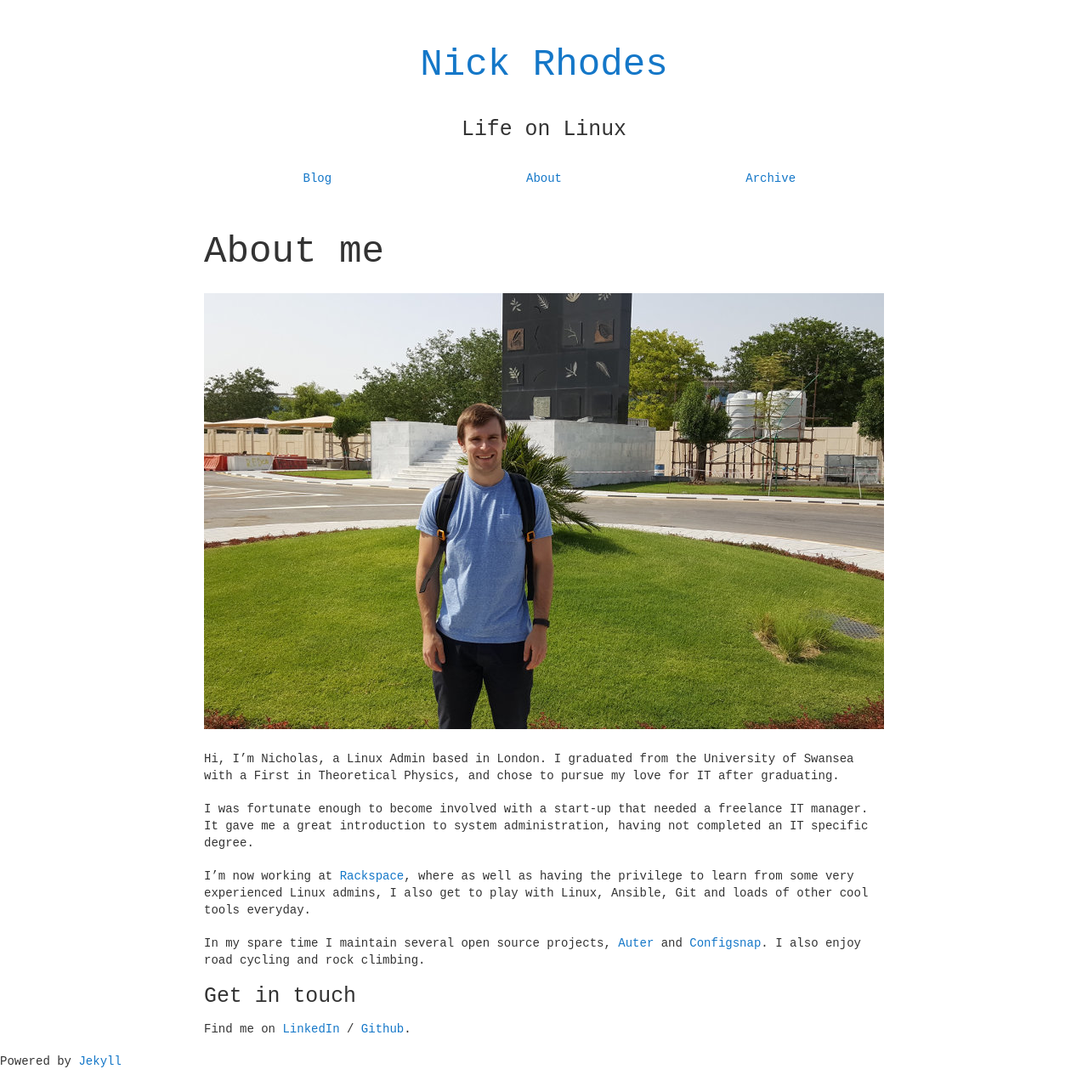
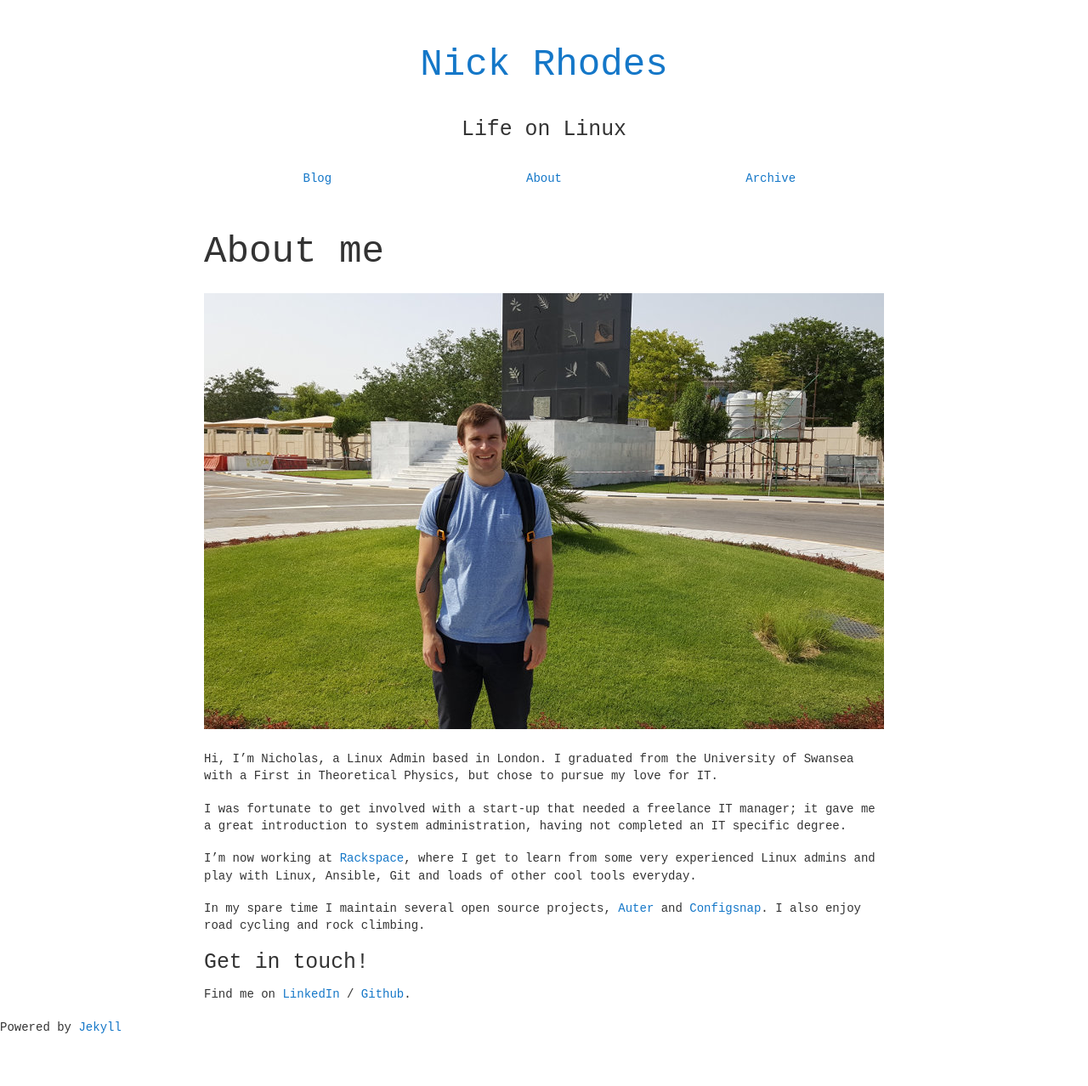
Before and after one commit to nickrhodes-gh/nickrhodes-gh.github.io, a Jekyll site: the page built from about.md, in a window 1280 px wide. Shown: the whole page at 85% size. Built offline with Jekyll 4.4.1, drawn with Linux system fonts in a browser that asks for light colours; after the commit the page ends 1237 px from its top, so only the background shows below that.

Commit message:
Further updates to the about page

```diff
--- a/about.md
+++ b/about.md
@@ -8,23 +8,23 @@ permalink: /about/
 ![About me]({{ site.url }}/assets/images/about_me.jpg)
 
 Hi, I'm Nicholas, a Linux Admin based in London. I graduated from the University
-of Swansea with a First in Theoretical Physics, and chose to pursue my love for
-IT after graduating.
+of Swansea with a First in Theoretical Physics, but chose to pursue my love for
+IT.
 
-I was fortunate enough to become involved with a start-up that needed a
-freelance IT manager. It gave me a great introduction to system administration,
-having not completed an IT specific degree.
+I was fortunate to get involved with a start-up that needed a freelance IT
+manager; it gave me a great introduction to system administration, having not
+completed an IT specific degree.
 
-I'm now working at [Rackspace][rackspace], where as well as having the privilege to
-learn from some very experienced Linux admins, I also get to play with Linux,
-Ansible, Git and loads of other cool tools everyday.
+I'm now working at [Rackspace][rackspace], where I get to learn from some very
+experienced Linux admins and play with Linux, Ansible, Git and loads
+of other cool tools everyday.
 
 In my spare time I maintain several open source projects,
 [Auter](https://github.com/rackerlabs/auter) and
 [Configsnap](https://github.com/rackerlabs/configsnap). I also enjoy road
 cycling and rock climbing.
 
-### Get in touch
+### Get in touch!
 
 Find me on [LinkedIn][linkedin] / [Github][github].
 
```
